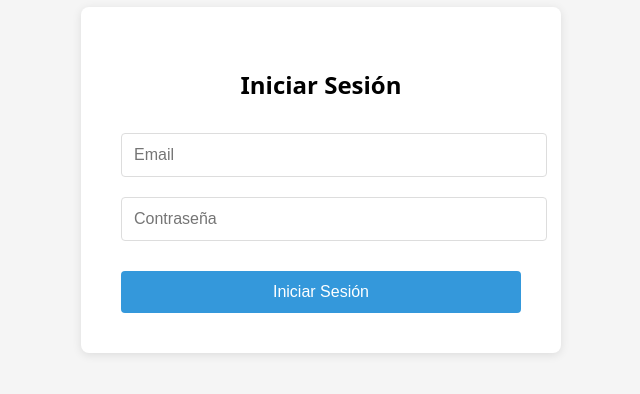
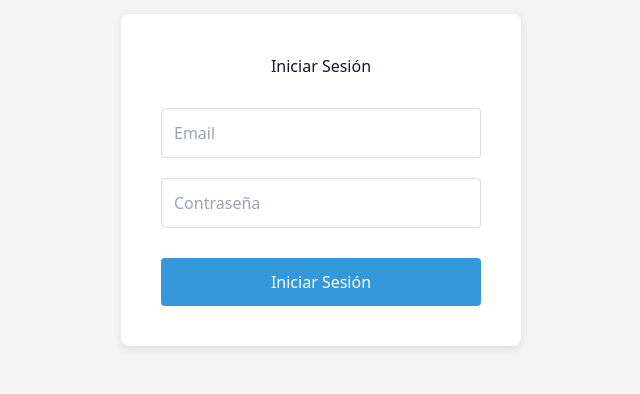
Before and after one commit to otherprogrammer/Sistema-de-asistencias-via-GPS, a React (Vite) app in the folder web-app/: page /login in a window 1280 px wide. Shown: the part 220-614 px from the top of the page, without its empty margins (319-959 px from the left). Built offline with nearby package versions, Linux system fonts and the light colour scheme; no server answers.

Commit message:
Tailwind en app

```diff
--- a/web-app/src/App.css
+++ b/web-app/src/App.css
@@ -1,3 +1,17 @@
+@tailwind base;
+@tailwind components;
+@tailwind utilities;
+
+@layer base {
+  body {
+    @apply bg-gray-50 text-gray-900 antialiased;
+  }
+
+  * {
+    @apply border-gray-200;
+  }
+}
+
 #root {
   font-family: system-ui, Avenir, Helvetica, Arial, sans-serif;
   line-height: 1.5;
```
